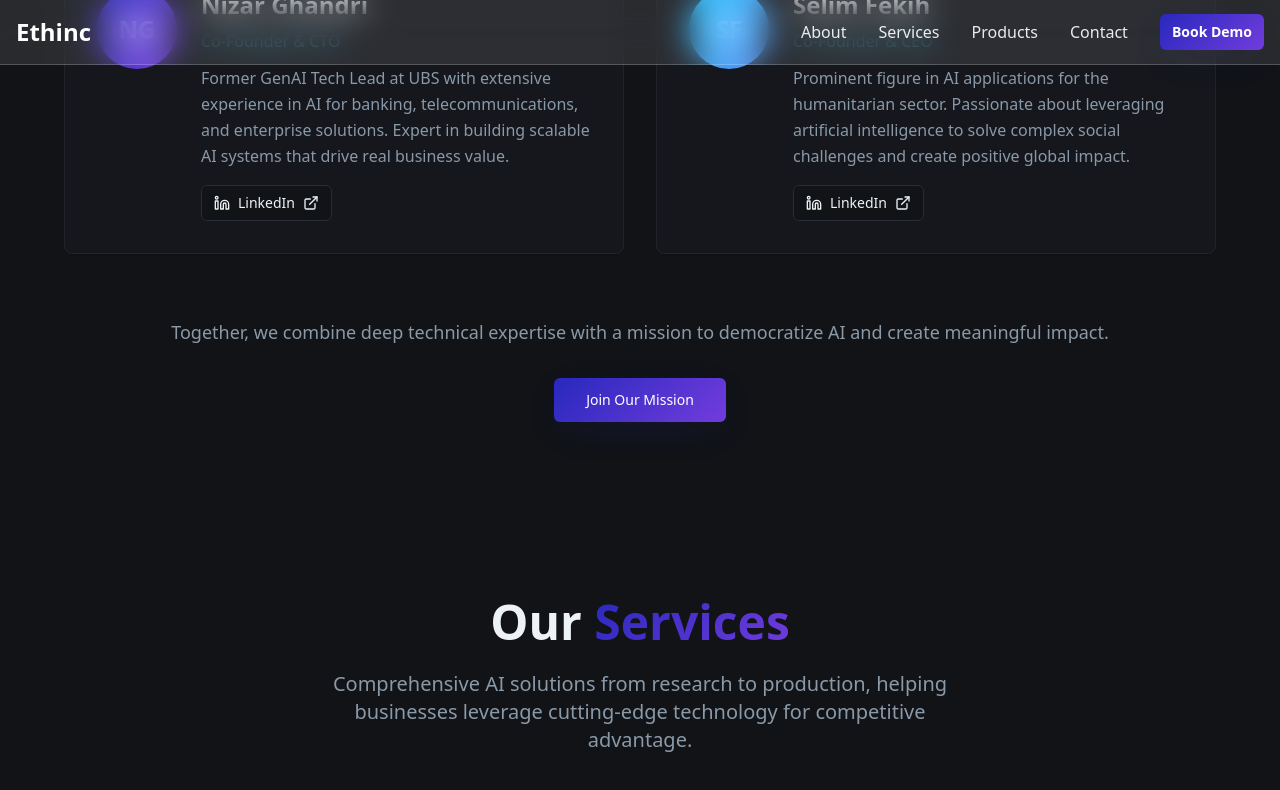
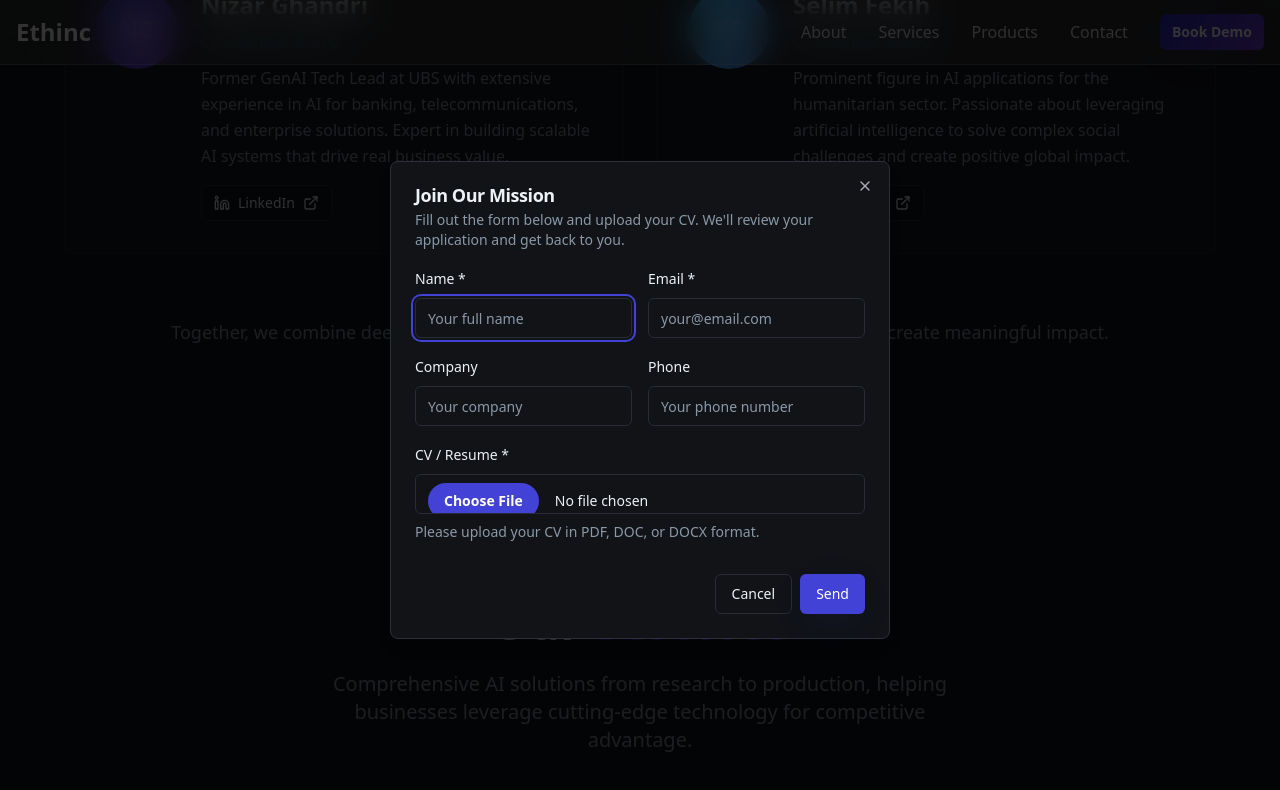
Before and after one commit to ethinc/ethinc-website, a React (Vite) app: page / in a window 1280 px wide. Both pictures are taken after a click on the button "Join Our Mission". Shown: the part 1132-1922 px from the top of the page. Built offline with nearby package versions, Linux system fonts and the light colour scheme.

Commit message:
Add CV upload form
Create a new contact form for the "Join Our Mission" button, similar to the existing "Book Demo" form, but with a CV upload field instead of a message field.

```diff
--- a/src/components/About.tsx
+++ b/src/components/About.tsx
@@ -1,6 +1,7 @@
 import { Button } from "@/components/ui/button";
 import { Card, CardContent } from "@/components/ui/card";
 import { Linkedin, ExternalLink } from "lucide-react";
+import CVForm from "./CVForm";
 
 const About = () => {
   return (
@@ -85,9 +86,13 @@ const About = () => {
           <p className="text-lg text-muted-foreground mb-8">
             Together, we combine deep technical expertise with a mission to democratize AI and create meaningful impact.
           </p>
-          <Button size="lg" className="bg-gradient-primary hover:opacity-90">
-            Join Our Mission
-          </Button>
+          <CVForm
+            trigger={
+              <Button size="lg" className="bg-gradient-primary hover:opacity-90">
+                Join Our Mission
+              </Button>
+            }
+          />
         </div>
       </div>
     </section>
--- /dev/null
+++ b/src/components/CVForm.tsx
@@ -0,0 +1,165 @@
+import { useState } from "react";
+import { Button } from "@/components/ui/button";
+import { Input } from "@/components/ui/input";
+import { Label } from "@/components/ui/label";
+import { useToast } from "@/hooks/use-toast";
+import {
+  Dialog,
+  DialogContent,
+  DialogDescription,
+  DialogHeader,
+  DialogTitle,
+  DialogTrigger,
+} from "@/components/ui/dialog";
+
+interface CVFormProps {
+  trigger: React.ReactNode;
+}
+
+const CVForm = ({ trigger }: CVFormProps) => {
+  const [isOpen, setIsOpen] = useState(false);
+  const { toast } = useToast();
+  const [formData, setFormData] = useState({
+    name: "",
+    email: "",
+    company: "",
+    phone: "",
+    cv: null as File | null,
+  });
+
+  const handleInputChange = (e: React.ChangeEvent<HTMLInputElement>) => {
+    const { name, value } = e.target;
+    setFormData(prev => ({
+      ...prev,
+      [name]: value
+    }));
+  };
+
+  const handleFileChange = (e: React.ChangeEvent<HTMLInputElement>) => {
+    const file = e.target.files?.[0] || null;
+    setFormData(prev => ({
+      ...prev,
+      cv: file
+    }));
+  };
+
+  const handleSubmit = (e: React.FormEvent) => {
+    e.preventDefault();
+    // User will handle the sending logic
+    console.log("CV Form submitted:", formData);
+
+    // Show toast confirmation
+    toast({
+      title: "Application sent!",
+      description: "Thank you for your interest in joining our mission. We'll review your application and get back to you soon.",
+    });
+
+    // Reset form and close dialog
+    setFormData({
+      name: "",
+      email: "",
+      company: "",
+      phone: "",
+      cv: null,
+    });
+    setIsOpen(false);
+  };
+
+  return (
+    <Dialog open={isOpen} onOpenChange={setIsOpen}>
+      <DialogTrigger asChild>
+        {trigger}
+      </DialogTrigger>
+      <DialogContent className="sm:max-w-[500px]">
+        <DialogHeader>
+          <DialogTitle>Join Our Mission</DialogTitle>
+          <DialogDescription>
+            Fill out the form below and upload your CV. We'll review your application and get back to you.
+          </DialogDescription>
+        </DialogHeader>
+        <form onSubmit={handleSubmit} className="space-y-4">
+          <div className="grid grid-cols-2 gap-4">
+            <div className="space-y-2">
+              <Label htmlFor="name">Name *</Label>
+              <Input
+                id="name"
+                name="name"
+                value={formData.name}
+                onChange={handleInputChange}
+                placeholder="Your full name"
+                required
+              />
+            </div>
+            <div className="space-y-2">
+              <Label htmlFor="email">Email *</Label>
+              <Input
+                id="email"
+                name="email"
+                type="email"
+                value={formData.email}
+                onChange={handleInputChange}
+                placeholder="your@email.com"
+                required
+              />
+            </div>
+          </div>
+
+          <div className="grid grid-cols-2 gap-4">
+            <div className="space-y-2">
+              <Label htmlFor="company">Company</Label>
+              <Input
+                id="company"
+                name="company"
+                value={formData.company}
+                onChange={handleInputChange}
+                placeholder="Your company"
+              />
+            </div>
+            <div className="space-y-2">
+              <Label htmlFor="phone">Phone</Label>
+              <Input
+                id="phone"
+                name="phone"
+                type="tel"
+                value={formData.phone}
+                onChange={handleInputChange}
+                placeholder="Your phone number"
+              />
+            </div>
+          </div>
+
+          <div className="space-y-2">
+            <Label htmlFor="cv">CV / Resume *</Label>
+            <Input
+              id="cv"
+              name="cv"
+              type="file"
+              onChange={handleFileChange}
+              accept=".pdf,.doc,.docx"
+              required
+              className="file:mr-4 file:py-2 file:px-4 file:rounded-full file:border-0 file:text-sm file:font-semibold file:bg-primary file:text-primary-foreground hover:file:bg-primary/90"
+            />
+            <p className="text-sm text-muted-foreground">
+              Please upload your CV in PDF, DOC, or DOCX format.
+            </p>
+          </div>
+
+          <div className="flex justify-end space-x-2 pt-4">
+            <Button
+              type="button"
+              variant="outline"
+              onClick={() => setIsOpen(false)}
+            >
+              Cancel
+            </Button>
+            <Button type="submit">
+              Send
+            </Button>
+          </div>
+        </form>
+      </DialogContent>
+    </Dialog>
+  );
+};
+
+export default CVForm;
```
